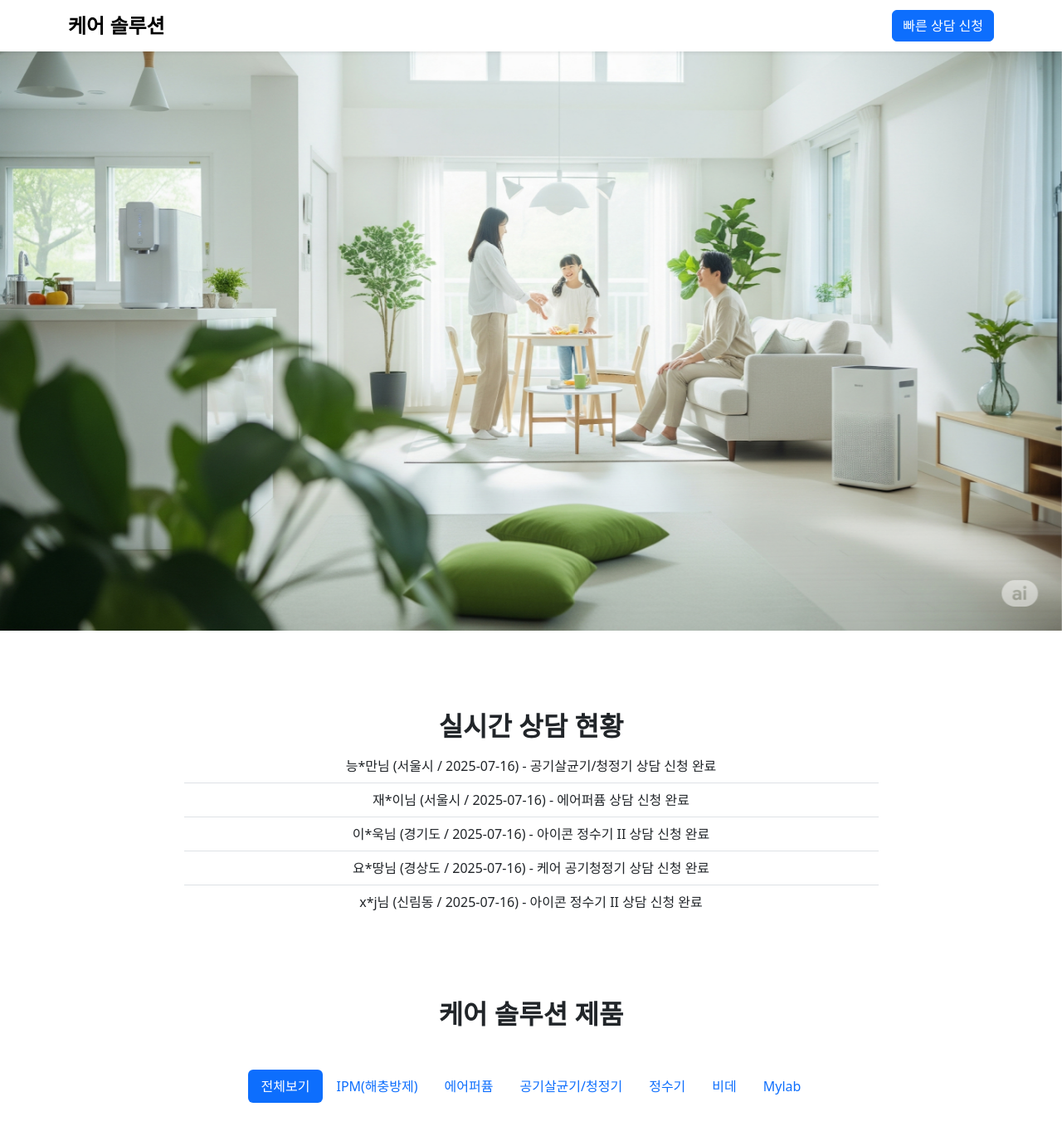
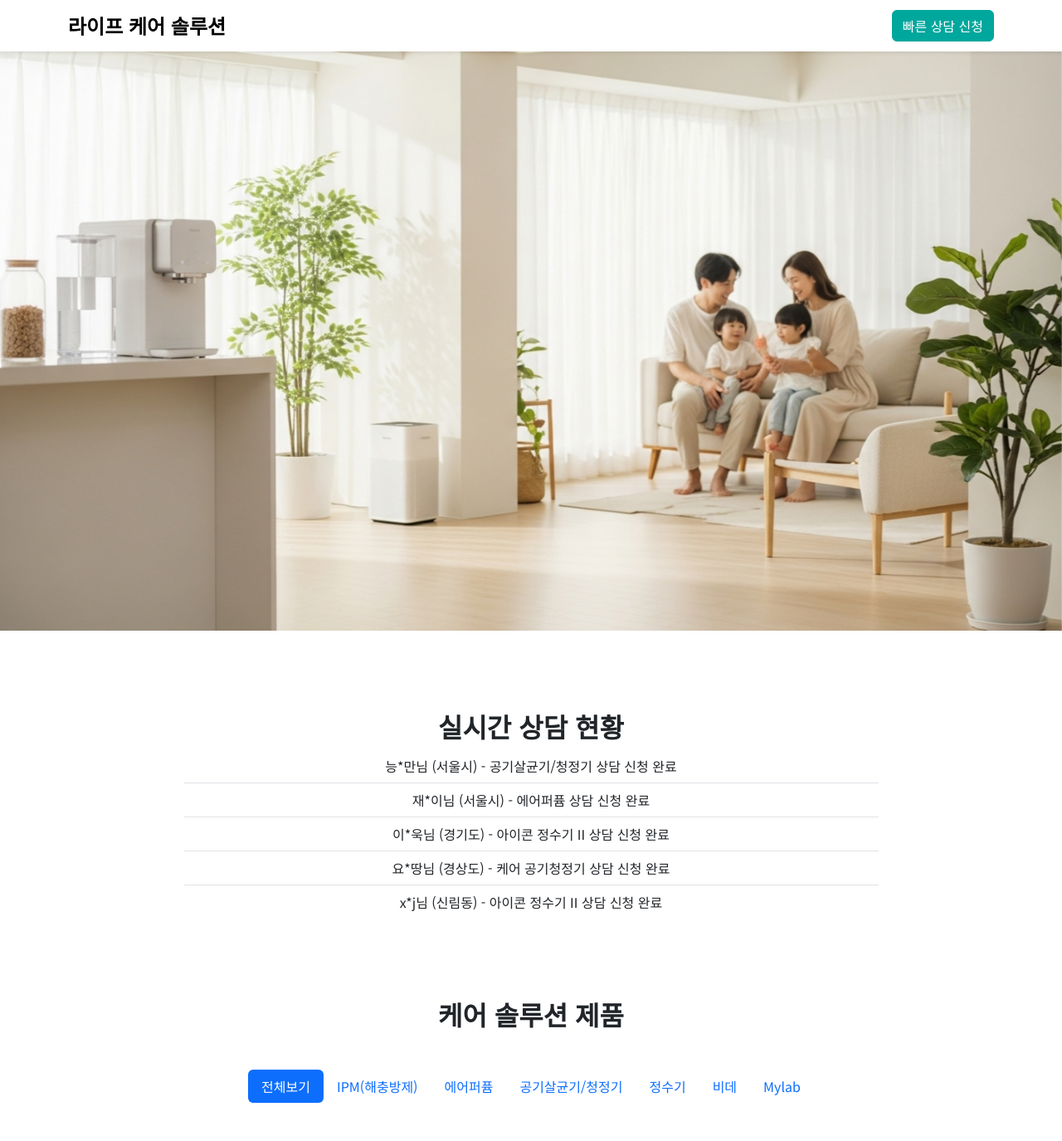
Before and after one commit to choicopy-epub/cesco, a Flask app: page / in a window 1280 px wide. Shown: the top 1375 px of the page at 83% size. Run offline with Flask 3, Linux system fonts and the light colour scheme; data comes from the database, SQL or seed files in the repository.

Commit message:
Add files via upload

```diff
--- a/app.py
+++ b/app.py
@@ -7,10 +7,10 @@ app = Flask(__name__, static_folder='static', template_folder='templates')
 products_data = [
     {'id': 1, 'name': '해충 방제 솔루션', 'price': 0, 'description': '가정/사업장 맞춤 방제 플랜 상담', 'image_url': '/static/images/product-ipm.jpg', 'category': 'ipm'},
     {'id': 2, 'name': '바이러스케어 솔루션', 'price': 0, 'description': '공간 살균 및 유해세균 제어 상담', 'image_url': '/static/images/product-ipm-2.jpg', 'category': 'ipm'},
-    {'id': 3, 'name': '에어퍼퓸 디퓨저', 'price': 15900, 'description': '공간을 채우는 프리미엄 향기', 'image_url': '/static/images/product-perfume.jpg', 'category': 'air_perfume'},
-    {'id': 4, 'name': 'UV파워 공기살균기', 'price': 25900, 'description': '바이러스와 세균을 한번에 제거', 'image_url': '/static/images/product-sterilizer.jpg', 'category': 'air_purifier'},
-    {'id': 5, 'name': '케어 공기청정기', 'price': 19900, 'description': '360도 강력한 청정 효과', 'image_url': '/static/images/product-air-purifier.jpg', 'category': 'air_purifier'},
-    {'id': 6, 'name': '아이콘 정수기 II', 'price': 29900, 'description': '컴팩트한 디자인, 스마트한 기능', 'image_url': '/static/images/product-water-purifier-1.jpg', 'category': 'water_purifier'},
+    {'id': 3, 'name': '에어퍼퓸', 'price': 48900, 'description': '공간을 채우는 프리미엄 향기', 'image_url': '/static/images/product-perfume.jpg', 'category': 'air_perfume'},
+    {'id': 4, 'name': '케어 공기살균기', 'price': 39900, 'description': '바이러스와 세균을 한번에 제거', 'image_url': '/static/images/product-sterilizer.jpg', 'category': 'air_purifier'},
+    {'id': 5, 'name': '케어 공기청정기', 'price': 43900, 'description': '360도 강력한 청정 효과', 'image_url': '/static/images/product-air-purifier.jpg', 'category': 'air_purifier'},
+    {'id': 6, 'name': '살균온 정수기', 'price': 25900, 'description': '컴팩트한 디자인, 스마트한 기능', 'image_url': '/static/images/product-water-purifier-1.jpg', 'category': 'water_purifier'},
     {'id': 7, 'name': '업소용 스탠드 정수기', 'price': 33900, 'description': '넉넉한 용량의 비즈니스 솔루션', 'image_url': '/static/images/product-water-purifier-2.jpg', 'category': 'water_purifier'},
     {'id': 8, 'name': '스마트 비데', 'price': 15900, 'description': '위생적인 스테인리스 노즐', 'image_url': '/static/images/product-bidet.jpg', 'category': 'bidet'},
     {'id': 9, 'name': '마이랩 친환경 주방세제', 'price': 9900, 'description': '자연 유래 성분으로 안심 설거지', 'image_url': '/static/images/product-mylab.jpg', 'category': 'mylab'},
--- a/templates/index.html
+++ b/templates/index.html
@@ -3,14 +3,69 @@
 <head>
     <meta charset="UTF-8">
     <meta name="viewport" content="width=device-width, initial-scale=1.0">
-    <title>케어 솔루션</title>
+    <title>라이프 케어 솔루션</title>
     <link href="https://cdn.jsdelivr.net/npm/bootstrap@5.3.3/dist/css/bootstrap.min.css" rel="stylesheet">
     <link href="https://fonts.googleapis.com/css2?family=Noto+Sans+KR:wght@400;500;700&display=swap" rel="stylesheet">
+
+    <style>
+        :root {
+            --bs-primary: #00a79d;
+            --bs-primary-rgb: 0, 167, 157;
+        }
+        body {
+            font-family: 'Noto Sans KR', sans-serif;
+            background-color: #fff;
+        }
+        .btn-primary {
+            --bs-btn-bg: var(--bs-primary);
+            --bs-btn-border-color: var(--bs-primary);
+            --bs-btn-hover-bg: #007a72;
+            --bs-btn-hover-border-color: #007a72;
+        }
+
+        /* --- [수정됨] 카드 전체를 정사각형으로 만드는 핵심 코드 --- */
+        .product-card {
+            border: 1px solid #eee;
+            transition: all 0.3s ease;
+            aspect-ratio: 1 / 1; /* 카드 자체의 가로:세로 비율을 1:1로 고정 */
+            display: flex;       /* 카드 내부 요소를 정렬하기 위해 flexbox 사용 */
+            flex-direction: column; /* 아이템을 세로로 쌓음 */
+        }
+        .product-card:hover {
+            transform: translateY(-5px);
+            box-shadow: 0 8px 20px rgba(0,0,0,0.08);
+        }
+        .product-card .card-img-wrapper {
+            height: 60%; /* 카드 높이의 60%를 이미지 영역으로 할당 */
+        }
+        .product-card .card-img-wrapper img {
+            width: 100%;
+            height: 100%;
+            object-fit: cover; /* 이미지가 영역에 맞춰 잘리도록 설정 */
+        }
+        .product-card .card-body {
+            flex-grow: 1; /* 남은 공간을 모두 차지하도록 설정 */
+            display: flex;
+            flex-direction: column;
+            justify-content: center; /* 내용을 세로 중앙 정렬 */
+            padding: 1rem;
+        }
+        .product-card .price {
+            font-size: 1.25rem;
+            font-weight: 700;
+            color: var(--bs-primary);
+        }
+        .product-card .price small {
+            font-size: 0.9rem;
+            font-weight: 500;
+            color: #666;
+        }
+    </style>
 </head>
 <body>
     <nav class="navbar navbar-expand-lg navbar-light bg-white shadow-sm sticky-top">
         <div class="container">
-            <a class="navbar-brand fw-bold fs-4" href="/">케어 솔루션</a>
+            <a class="navbar-brand fw-bold fs-4" href="/">라이프 케어 솔루션</a>
             <div class="ms-auto">
                 <a href="/contact" class="btn btn-primary">빠른 상담 신청</a>
             </div>
@@ -19,12 +74,8 @@
 
     <header id="heroCarousel" class="carousel slide" data-bs-ride="carousel">
         <div class="carousel-inner">
-            <div class="carousel-item active">
-                <img src="/static/images/main-banner-1.jpg" class="d-block w-100" alt="케어 솔루션 메인 배너 1">
-            </div>
-            <div class="carousel-item">
-                <img src="/static/images/main-banner-2.jpg" class="d-block w-100" alt="케어 솔루션 제품 배너">
-            </div>
+            <div class="carousel-item active"><img src="/static/images/main-banner-1.jpg" class="d-block w-100" alt="케어 솔루션 메인 배너 1"></div>
+            <div class="carousel-item"><img src="/static/images/main-banner-2.jpg" class="d-block w-100" alt="케어 솔루션 제품 배너"></div>
         </div>
     </header>
 
@@ -33,14 +84,7 @@
             <h2 class="fw-bold">실시간 상담 현황</h2>
             <div id="live-status-list" class="list-group list-group-flush w-75 mx-auto">
                 {% for item in consultations %}
-                <div class="list-group-item">
-                    {{ item['name'][0] }}*{{ item['name'][-1] }}님
-                    ({{ item.masked_address }} / {{ item.formatted_date }})
-                    -
-                    {{ item['product'] }} 상담 신청 완료
-                </div>
-                {% else %}
-                <div class="list-group-item">아직 접수된 상담 신청이 없습니다.</div>
+                <div class="list-group-item">{{ item['name'][0] }}*{{ item['name'][-1] }}님 ({{ item.masked_address }}) - {{ item['product'] }} 상담 신청 완료</div>
                 {% endfor %}
             </div>
         </section>
@@ -57,10 +101,11 @@
             <div class="row g-4 product-list">
                 {% for product in products %}
                 <div class="col-md-4 product-item" data-category="{{ product.category }}">
-
                     <a href="{{ url_for('product_detail', product_id=product.id) }}" class="text-decoration-none text-dark">
-                        <div class="card h-100">
-                            <img src="{{ product.image_url }}" class="card-img-top" alt="{{ product.name }}">
+                        <div class="card product-card">
+                            <div class="card-img-wrapper">
+                                <img src="{{ product.image_url }}" alt="{{ product.name }}">
+                            </div>
                             <div class="card-body text-center">
                                 <h5 class="card-title fw-bold">{{ product.name }}</h5>
                                 <div class="price mt-2">
@@ -73,7 +118,6 @@
                             </div>
                         </div>
                     </a>
-
                 </div>
                 {% endfor %}
             </div>
@@ -81,7 +125,7 @@
     </main>
 
     <footer class="text-center py-4 mt-5 border-top bg-light">
-        <p class="text-muted mb-0">© 2024 케어 솔루션</p>
+        <p class="text-muted mb-0">© 2024 (주) 라이프 케어 솔루션</p>
     </footer>
 
     <script src="https://cdn.jsdelivr.net/npm/bootstrap@5.3.3/dist/js/bootstrap.bundle.min.js"></script>
```
Also changed, not shown: static/images/main-banner-1.jpg, static/images/product-air-purifier.jpg (added), static/images/product-bidet.jpg (added), static/images/product-ipm-2.jpg (added), static/images/product-ipm.jpg (added), static/images/product-mylab.jpg (added), static/images/product-perfume.jpg (added), static/images/product-sterilizer.jpg (added), static/images/product-water-purifier-1.jpg (added), static/images/product-water-purifier-2.jpg (added).
